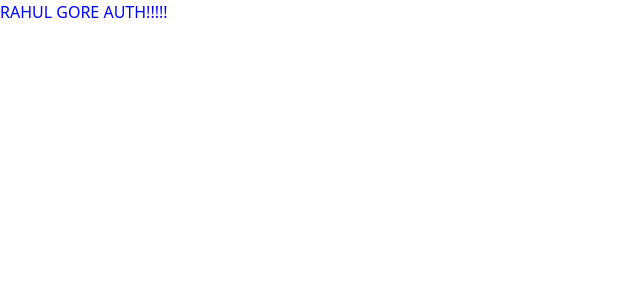
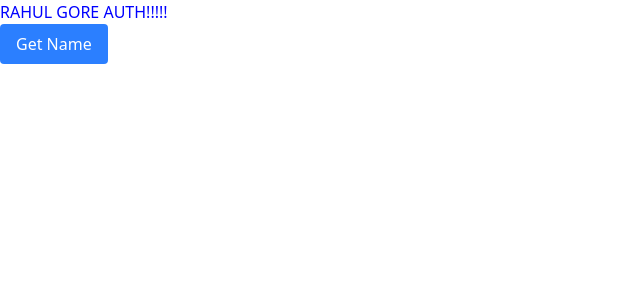
Before and after one commit to rahulgore34/expensetrackerng21, an Angular app: page /auth in a window 1280 px wide. Shown: the top 300 px of the page, without its empty margins (0-640 px from the left). Built offline with nearby package versions, Linux system fonts and the light colour scheme.

Commit message:
added butoon

```diff
--- a/src/app/auth/auth.component.html
+++ b/src/app/auth/auth.component.html
@@ -1 +1,2 @@
 <p style="color: BLUE;">RAHUL GORE AUTH!!!!!</p>
+<button type="button" class="bg-blue-500 text-white px-4 py-2 rounded hover:bg-blue-700">Get Name</button>
```
